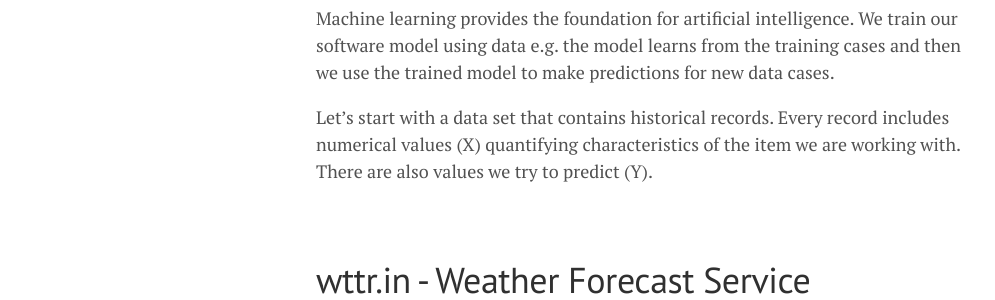
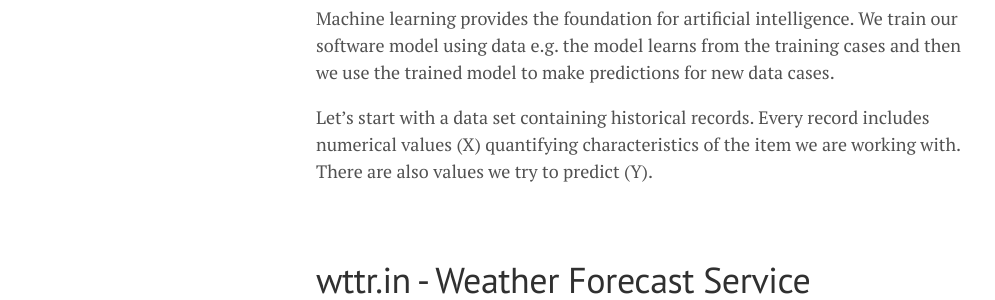
Before and after one commit to lgeurts/lgeurts.github.io, a Jekyll site: the page built from index.html, in a window 1280 px wide and 900 px high. Shown: the part 294-594 px from the top of the window, without its empty margins (0-995 px from the left). Built offline with Jekyll 4.4.1, drawn with Linux system fonts in a browser that asks for light colours; nearby versions of some CDN libraries; the list of posts is cut into pages by our own code.

Commit message:
Update 2018-06-29-introduction-to-artificial-intelligence.md

```diff
--- a/_posts/2018-06-29-introduction-to-artificial-intelligence.md
+++ b/_posts/2018-06-29-introduction-to-artificial-intelligence.md
@@ -11,5 +11,5 @@
 
 Machine learning provides the foundation for artificial intelligence. We train our software model using data e.g. the model learns from the training cases and then we use the trained model to make predictions for new data cases.
 
-Let's start with a data set that contains historical records. Every record includes numerical values (X) quantifying characteristics of the item we are working with.
+Let's start with a data set containing historical records. Every record includes numerical values (X) quantifying characteristics of the item we are working with.
 There are also values we try to predict (Y).
```
